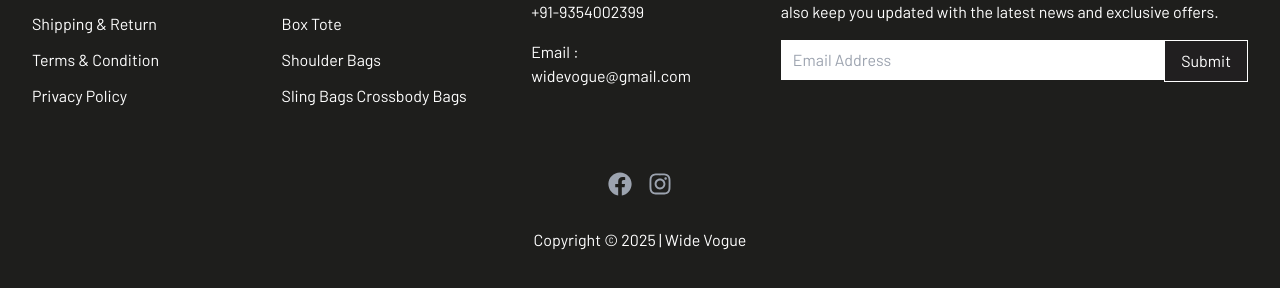
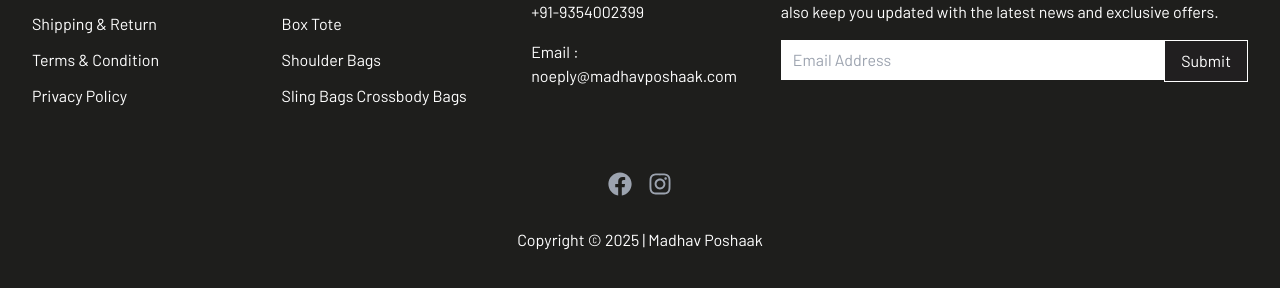
Before and after one commit to androidnikhil/wide-vogue, a Next.js app: page / in a window 1280 px wide. Shown: the part 1076-1364 px from the top of the page. Built offline with nearby package versions, Linux system fonts and the light colour scheme; no server answers; the database is empty.

Commit message:
update contact email and copyright branding in footer

```diff
--- a/components/footer.tsx
+++ b/components/footer.tsx
@@ -3,7 +3,7 @@
 const Footer = () => {
   const year = new Date().getFullYear();
 
-    return    <footer className="bg-[#1E1E1C] text-white py-12">
+  return <footer className="bg-[#1E1E1C] text-white py-12">
     <div className="max-w-7xl mx-auto px-6 lg:px-8">
       <div className="grid grid-cols-1 md:grid-cols-2 lg:grid-cols-5 gap-8">
         {/* Column 1 - Company Info */}
@@ -44,7 +44,7 @@
           </p>
           <a href="mailto:widevogue@gmail.com">
             <span>
-                widevogue@gmail.com
+              noeply@madhavposhaak.com
             </span>
           </a>
         </div>
@@ -81,7 +81,7 @@
 
       {/* Footer Bottom */}
       <div className="mt-4 pt-4 text-center">
-        <p>Copyright &copy; {year} | Wide Vogue</p>
+        <p>Copyright &copy; {year} | Madhav Poshaak</p>
       </div>
     </div>
   </footer>;
```
Lines whose indentation alone changed are shown as unchanged.
